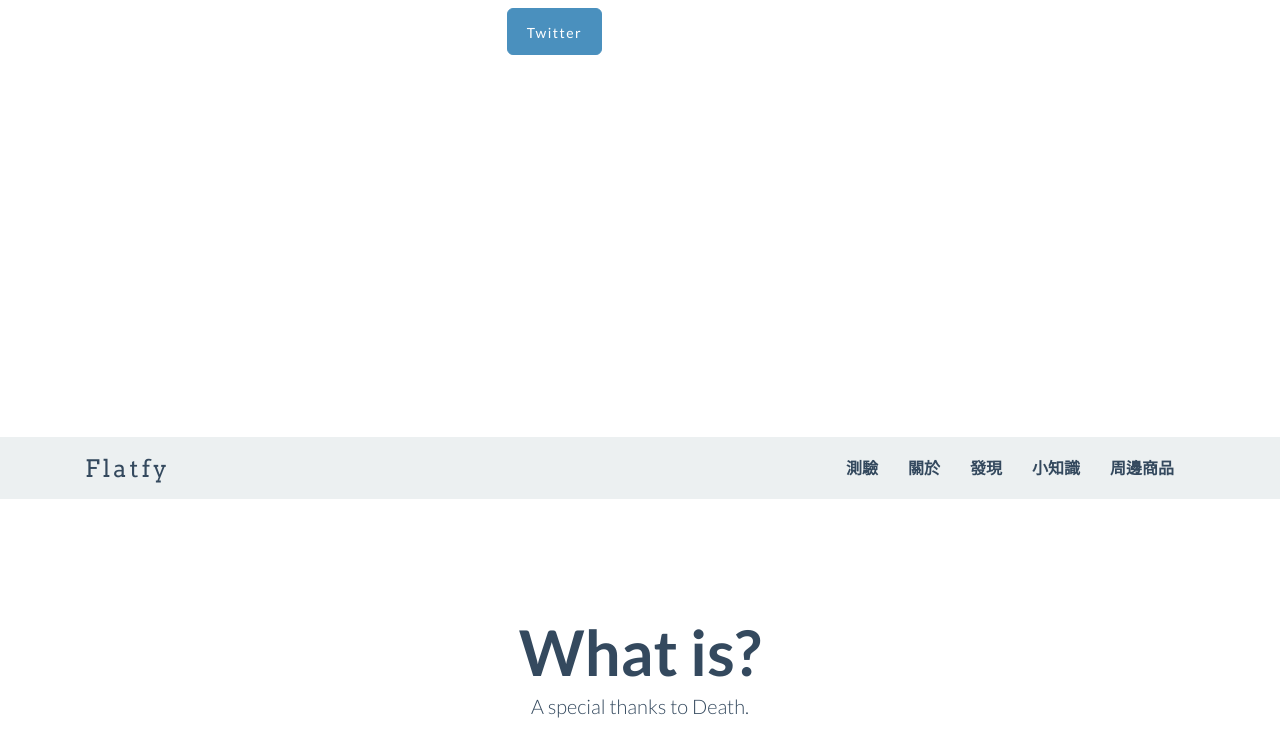
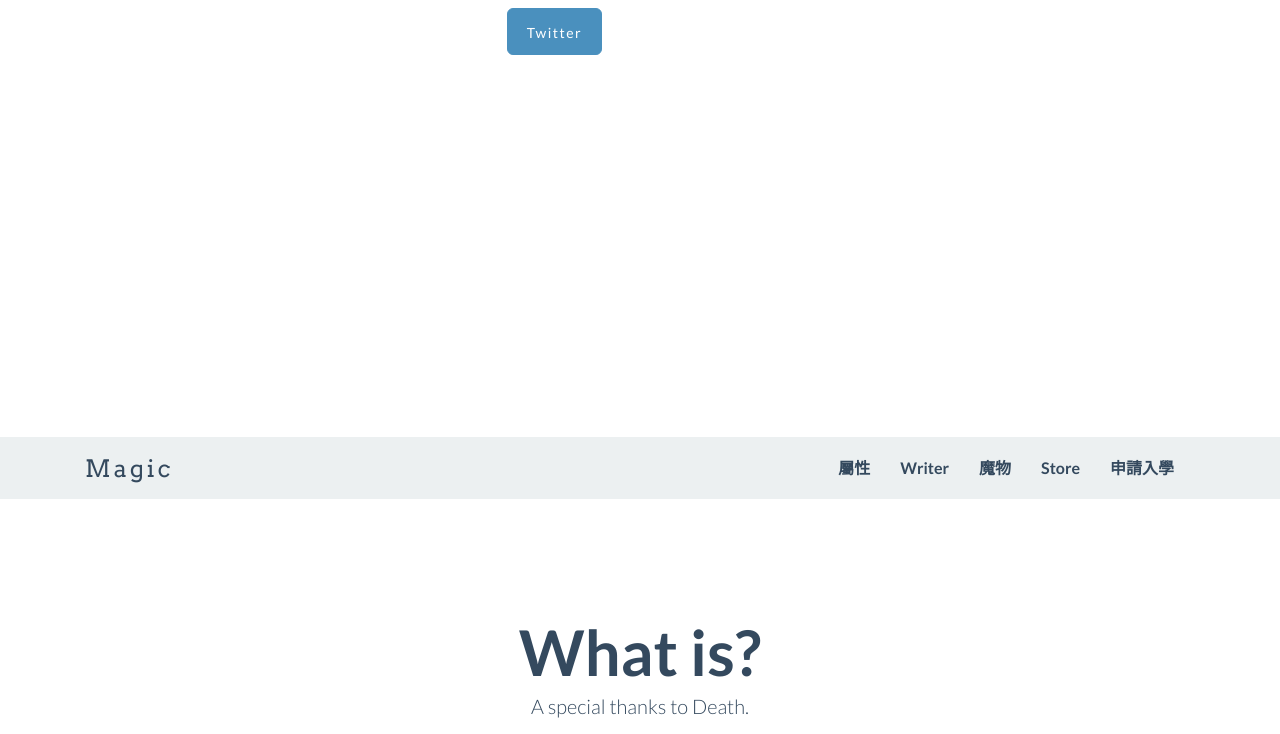
Before and after one commit to uki96/uki1, a plain HTML site: page index.html in a window 1280 px wide. Shown: the part 363-1097 px from the top of the page. Drawn offline with Linux system fonts and the light colour scheme.

Commit message:
Update index.html

```diff
--- a/index.html
+++ b/index.html
@@ -85,17 +85,17 @@
 					<span class="icon-bar"></span>
 					<span class="icon-bar"></span>
 				</button>
-				<a class="navbar-brand" href="#home">Flatfy</a>
+				<a class="navbar-brand" href="#home">Magic</a>
 			</div>
 
 			<div class="collapse navbar-collapse navbar-right navbar-ex1-collapse">
 				<ul class="nav navbar-nav">
 
-					<li class="menuItem"><a href="#whatis">測驗</a></li>
-					<li class="menuItem"><a href="#useit">關於</a></li>
-					<li class="menuItem"><a href="#screen">發現</a></li>
-					<li class="menuItem"><a href="#credits">小知識</a></li>
-					<li class="menuItem"><a href="#contact">周邊商品</a></li>
+					<li class="menuItem"><a href="#whatis">屬性</a></li>
+					<li class="menuItem"><a href="#useit">Writer</a></li>
+					<li class="menuItem"><a href="#screen">魔物</a></li>
+					<li class="menuItem"><a href="#credits">Store</a></li>
+					<li class="menuItem"><a href="#contact">申請入學</a></li>
 				</ul>
 			</div>
 
```
